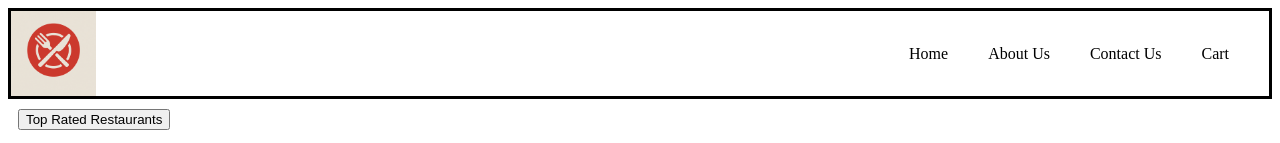
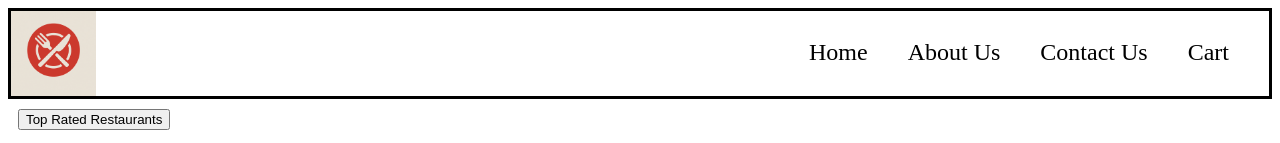
Before and after one commit to sourabhbagde/Restaurant-with-React, a React (Vite) app: page /about-us in a window 1280 px wide. Shown: the top 143 px of the page. Built offline with nearby package versions, Linux system fonts and the light colour scheme.

Commit message:
some basic styling...

```diff
--- a/index.css
+++ b/index.css
@@ -13,10 +13,11 @@
 .nav-items > ul {
   display: flex;
   list-style-type: none;
-  padding: 18px 20px;
+  padding: 12px 20px;
 }
 .nav-items > ul > li {
   padding: 0px 20px;
+  font-size: x-large;
 }
 
 .restaurant-card {
```
Also changed, not shown: src/pages/AboutUs.jsx (added, +11 -0 lines).
